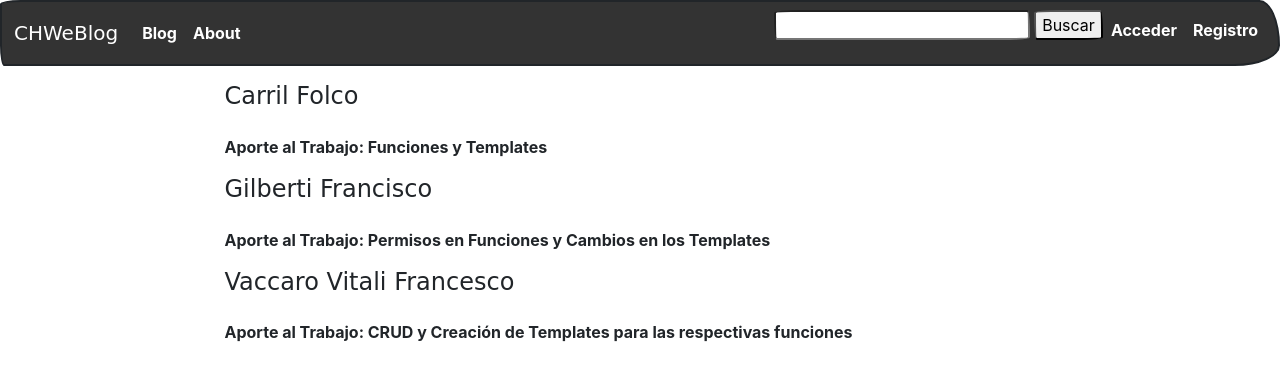
After one commit to FranCAVS/PF-CoderHouse, a Django app: template PF/pages/templates/pages/page_about.html in a window 1280 px wide. The commit adds this page. Shown: the top 381 px of the page. Run offline with Django 3.2, Linux system fonts and the light colour scheme; the template is opened without the code that fills it, so the values that code supplies are empty; some libraries are stand-ins or nearby versions; some web fonts are replaced.

Commit message:
Se agrego la pagina about y su función

```diff
--- a/PF/core/templates/core/base.html
+++ b/PF/core/templates/core/base.html
@@ -15,6 +15,9 @@
             <ul class="navbar-nav me-auto">
               <li class="nav-item">
                 <a class="nav-link" href="{% url 'pages:pages' %}">Blog</a>
+              </li>
+              <li class="nav-item">
+                <a class="nav-link" href="{% url 'pages:about' %}">About</a>
               </li>
             </ul>
             <ul class="navbar-nav">
--- /dev/null
+++ b/PF/pages/templates/pages/page_about.html
@@ -0,0 +1,25 @@
+{% extends 'core/base.html' %}
+{% load static %}
+{% block title %}About{% endblock %}
+{% block content %}
+<main role="main">
+    <div class="container mb-4">
+        <div class="row mt-3">
+          <div class="col-md-9 mx-auto">
+            <h4 class="mb-4">Carril Folco</h4>
+            <div>
+              <p>Aporte al Trabajo: Funciones y Templates</p>
+            </div>
+            <h4 class="mb-4">Gilberti Francisco</h4>
+            <div>
+              <p>Aporte al Trabajo: Permisos en Funciones y Cambios en los Templates</p>
+            </div>
+            <h4 class="mb-4">Vaccaro Vitali Francesco</h4>
+            <div>
+              <p>Aporte al Trabajo: CRUD y Creación de Templates para las respectivas funciones</p>
+            </div>
+        </div>
+    </div>
+</div>
+</main>
+{% endblock %}
--- a/PF/pages/urls.py
+++ b/PF/pages/urls.py
@@ -1,5 +1,5 @@
 from django.urls import path
-from .views import PageListView, PageDetailView, PageCreate, PageUpdate, PageDelete, buscar
+from .views import PageListView, PageDetailView, PageCreate, PageUpdate, PageDelete, buscar, about
 
 pages_patterns = ([
     path('', PageListView.as_view(), name='pages'),
@@ -7,5 +7,6 @@ pages_patterns = ([
     path('create/', PageCreate.as_view(), name='create'),
     path('update/<int:pk>/', PageUpdate.as_view(), name='update'),
     path('delete/<int:pk>/', PageDelete.as_view(), name='delete'),
-    path('search/', buscar, name="search")
+    path('search/', buscar, name="search"),
+    path('about/', about, name='about')
 ], 'pages')
--- a/PF/pages/views.py
+++ b/PF/pages/views.py
@@ -56,3 +56,6 @@ def buscar(request):
     else:
         base = 'page_error_not_find.html'
     return render(request, base, {})
+
+def about(request):
+    return render(request, 'page_about.html')
```
